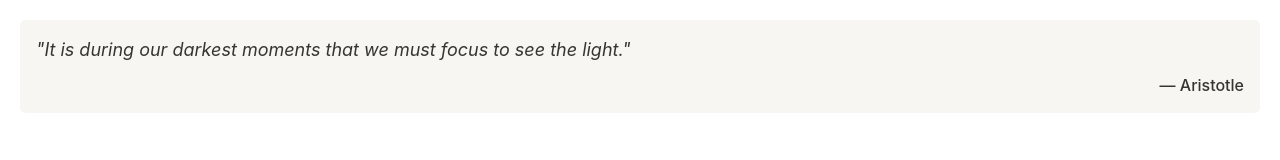
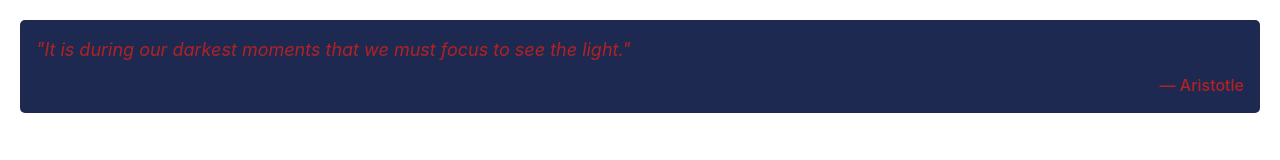
Before and after one commit to footmouth/notion-quote-generator, a plain HTML site: page index.html in a window 1280 px wide. Drawn offline with Linux system fonts and the light colour scheme.

Commit message:
Update index.html

```diff
--- a/index.html
+++ b/index.html
@@ -10,14 +10,14 @@
             margin: 0;
             padding: 20px;
             line-height: 1.5;
-            color: #37352f;
+            color: #B22222;
             max-width: 100%;
         }
 
         .quote-container {
             padding: 16px;
             border-radius: 5px;
-            background-color: #f7f6f3;
+            background-color: #1D2951;
             margin-bottom: 10px;
         }
 
```
